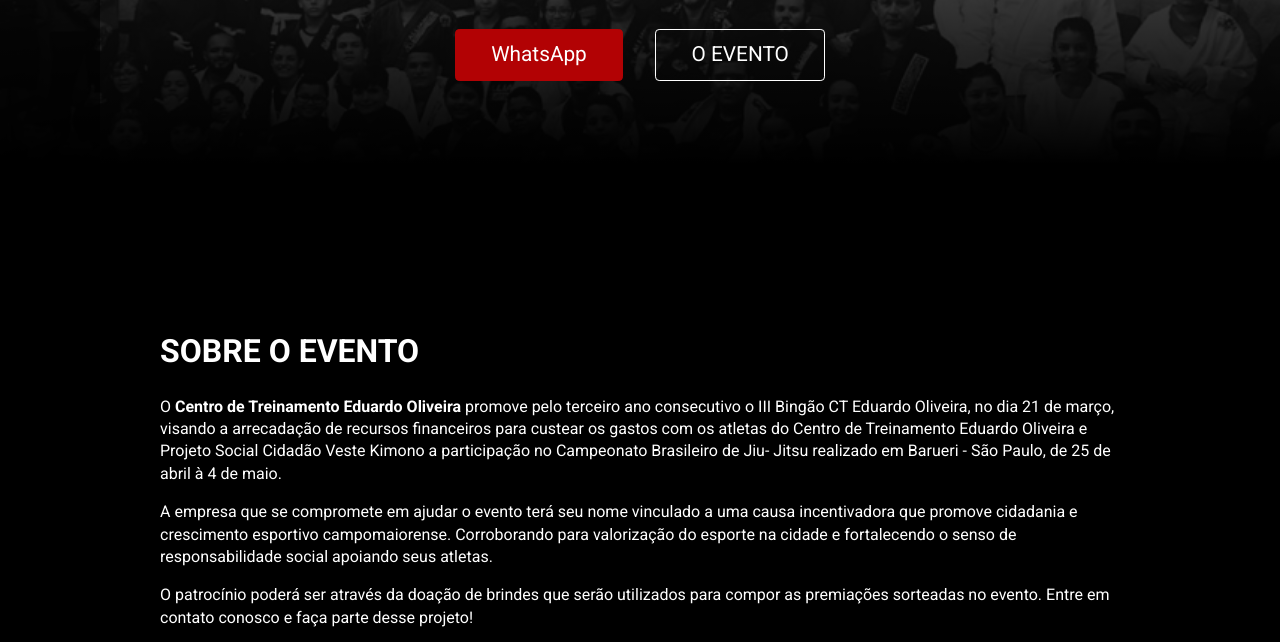
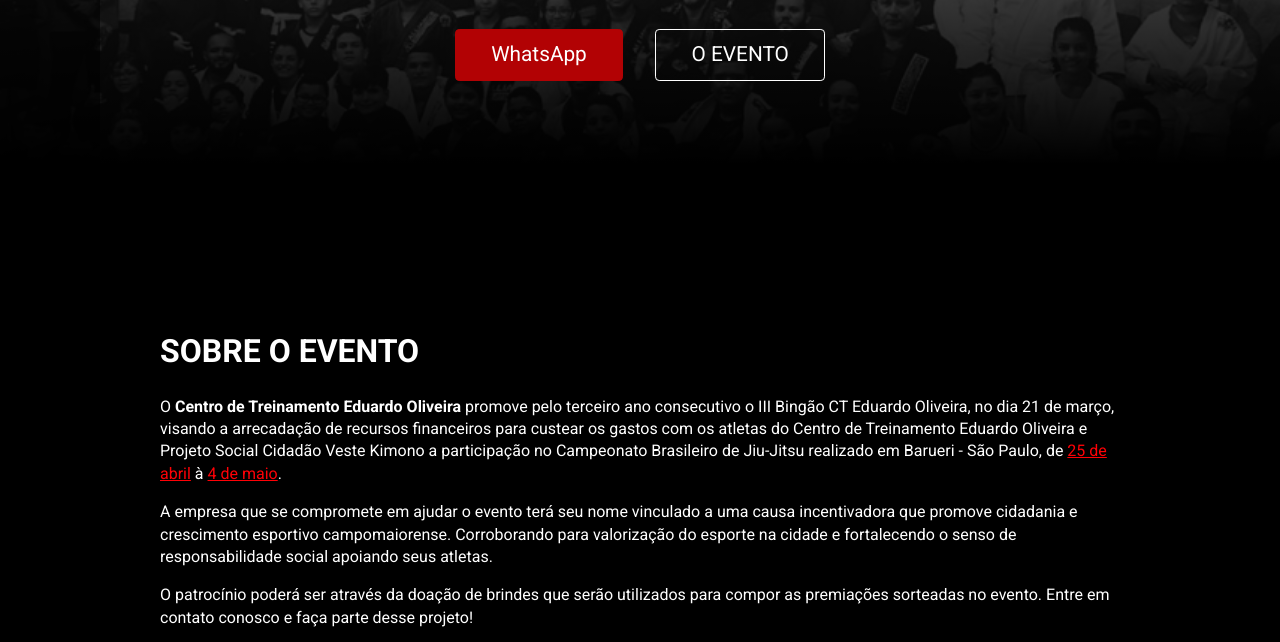
Before and after one commit to shopmaior/bingaocteo, a plain HTML site: page index.html in a window 1280 px wide. Shown: the part 492-1134 px from the top of the page. Drawn offline with Linux system fonts and the light colour scheme.

Commit message:
adicionar links

```diff
--- a/css/main.css
+++ b/css/main.css
@@ -51,9 +51,13 @@ hr {
   display: block;
   height: 1px;
   border: 0;
-  border-top: 1px solid #ccc;
+  border-top: 1px solid rgb(190, 0, 0);
   margin: 1em 0;
   padding: 0;
+}
+
+a {
+  color: rgb(255, 1, 6);
 }
 
 /*
--- a/index.html
+++ b/index.html
@@ -112,8 +112,8 @@
         <p>O <strong>Centro de Treinamento Eduardo Oliveira</strong> promove pelo terceiro ano consecutivo o III Bingão CT Eduardo Oliveira, no
           dia 21 de
           março, visando a arrecadação de recursos financeiros para custear os gastos com os atletas do Centro de Treinamento
-          Eduardo Oliveira e Projeto Social Cidadão Veste Kimono a participação no Campeonato Brasileiro de Jiu- Jitsu realizado
-          em Barueri - São Paulo, de 25 de abril à 4 de maio.</p>
+          Eduardo Oliveira e Projeto Social Cidadão Veste Kimono a participação no Campeonato Brasileiro de Jiu-Jitsu realizado
+          em Barueri - São Paulo, de <a href="https://cbjj.com.br/campeonatos/campeonato-brasileiro-de-jiu-jitsu-idade-04-a-17-anos/">25 de abril</a> à <a href="https://cbjj.com.br/campeonatos/campeonato-brasileiro-de-jiu-jitsu-a-partir-de-18-anos/">4 de maio</a>.</p>
 
         <p>A empresa que se compromete em ajudar o evento terá seu nome vinculado a uma causa incentivadora que promove
           cidadania e
```
